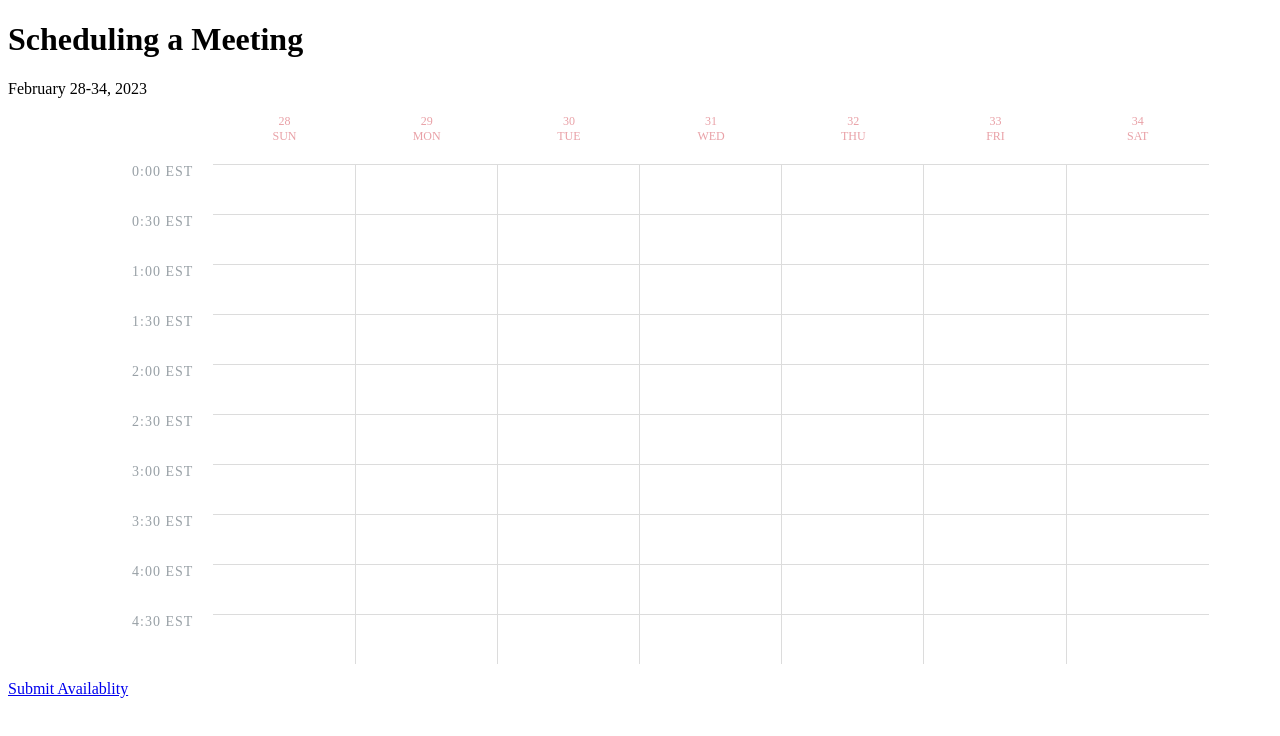
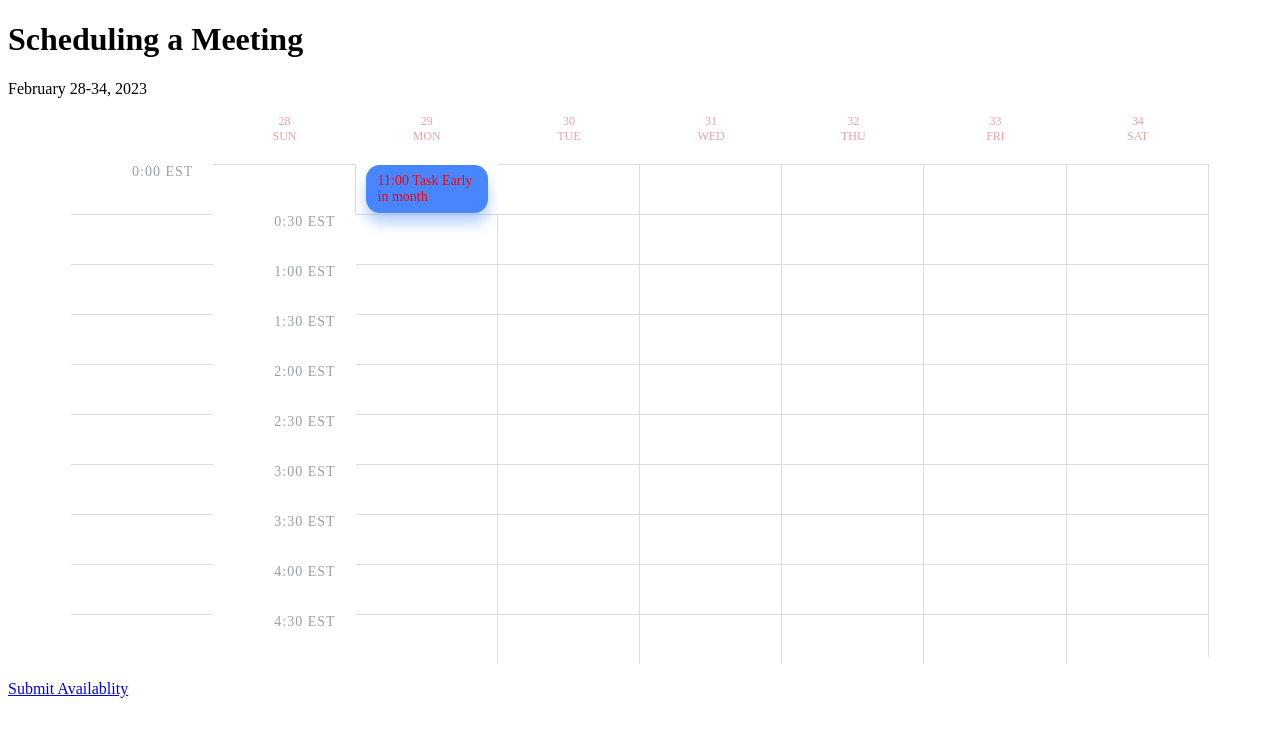
Before and after one commit to msacco8/Scheduling-Tool, a SvelteKit app in the folder my-app/: page /home in a window 1280 px wide. Shown: the top 736 px of the page. Built offline with nearby package versions, Linux system fonts and the light colour scheme.

Commit message:
fix avail click behavior

```diff
--- a/my-app/src/components/MainCal.svelte
+++ b/my-app/src/components/MainCal.svelte
@@ -6,35 +6,27 @@
 	/**
      * @type {any[]}
      */
-	var timeBlocks = [];	//	The days to display in each box
+	var timeBlocks = [];
 
-	//	The Calendar Component just displays stuff in a row & column. It has no knowledge of dates.
-	//	The items[] below are placed (by you) in a specified row & column of the calendar.
-	//	You need to call findRowCol() to calc the row/col based on each items start date. Each date box has a Date() property.
-	//	And, if an item overlaps rows, then you need to add a 2nd item on the subsequent row.
 	/**
      * @type {any[]}
      */
-	var items = [];
-	function initMonthItems() {
-		items=[
-			// {title:"11:00 Task Early in month",className:"task--primary",date:new Date(y,m,7),len:2},
-			// {title:"7:30 Wk 2 tasks",className:"task--warning",date:d1,len:2},
-			// {title:"Overlapping Stuff (isBottom:true)",date:d1,className:"task--info",len:4,isBottom:true},
-			// {title:"10:00 More Stuff to do",date:new Date(y,m,7),className:"task--info",len:2,detailHeader:"Difficult",detailContent:"But not especially so"},
-			// {title:"All day task",date:new Date(y,m,7),className:"task--danger",len:1,vlen:2},
+  $: availabilities = [];
+	function initAvailabilities() {
+		availabilities=[
+			{title:"11:00 Task Early in month",className:"task--primary",len:2, startMin: 30, day: "Tue"},
 		];
+
 		//This is where you calc the row/col to put each dated item
-		for (let i of items) {
-			// let rc = findRowCol(i.date);
-			// if (rc == null) {
-			// 	console.log('didn`t find date for ',i);
-			// 	console.log(i.date);
-			// 	i.startCol = i.startRow = 0;
-			// } else {
-			// 	i.startCol = rc.col;
-			// 	i.startRow = rc.row;
-			// }
+		for (let avail of availabilities) {
+      console.log(avail);
+			let rc = findRowCol(avail);
+      console.log(rc);
+			if (rc == null) {
+			} else {
+				avail.startCol = rc.col;
+				avail.startRow = rc.row;
+			}
 		}
 	}
 
@@ -42,9 +34,8 @@
 
 	// choose what date/day gets displayed in each date box.
 	function initContent() {
-		// initMonth();
-		initMonthItems();
     initTimeBlocks();
+		initAvailabilities();
 	}
 
   // Adding 30 minute time blocks to each day of the week
@@ -54,47 +45,54 @@
     for (var i = 0; i < 48; i++) {
       for (var j = 0; j < 8; j++) {
         // Note the structure of a time block
-        timeBlocks.push({id: j, day: dayNames[j], startMin: i * 30})
+        timeBlocks.push({row: i, col: j, day: dayNames[j][0], startMin: i * 30})
       }
     }
   }
 	/**
-     * @param {{ getYear: () => any; getMonth: () => any; getDate: () => any; }} availBlock
+     * @param {{ day: any; startMin: any; }} availBlock
      */
 	function findRowCol(availBlock) {
-		for (var i = 0; i< timeBlocks.length; i++) {
-			// let d = days[i].date;
-			// if (d.getYear() === availBlock.getYear()
-			// 	&& d.getMonth() === availBlock.getMonth()
-			// 	&& d.getDate() === availBlock.getDate())
-			// 	return {row:Math.floor(i/7)+2,col:i%7+1};
+		for (var i = 0; i < timeBlocks.length; i++) {
+			let time = timeBlocks[i];
+			if (time.day ==  availBlock.day && time.startMin == availBlock.startMin)
+				return {row: time.row, col: time.col};
 		}
 		return null;
 	}
+
+  // Adds new availability block to calendar
+  function addNewAvailibity() {
+    availabilities.push({title:"11:00 Task Early in month",className:"task--primary",len:2, startMin: 60, day: "Tue"});
+    availabilities = availabilities
+  }
 </script>
 
 
 <div class="calendar-container">
+
     <div class="calendar">
       {#each dayNames as day}
         <span class="day-name">{day[1]}<br/>{day[0]}</span>
       {/each}
     </div>
+
     <div class="calendar-body">
         {#each timeBlocks as block}
-          {#if block.id == 0 && (block.startMin % 60) == 0}
+          {#if block.col == 0 && (block.startMin % 60) == 0}
             <span class="time">{block.startMin / 60}:00 EST</span>
-          {:else if block.id == 0 && (block.startMin % 60) == 30}
+          {:else if block.col == 0 && (block.startMin % 60) == 30}
             <span class="time">{(block.startMin-30) / 60}:30 EST</span>
           {:else}
-            <span class="day"></span>
+            <!-- svelte-ignore a11y-click-events-have-key-events -->
+            <span on:click={addNewAvailibity} class="day"></span>
           {/if}
         {/each}
 
-        {#each items as item}
+        {#each availabilities as item}
             <section
                 class="task {item.className}"
-                style="grid-column: {item.startCol} / span {item.len};
+                style="grid-column: {item.startCol};
                 grid-row: {item.startRow};
                 align-self: {item.isBottom?'end':'center'};"
                 >
@@ -233,7 +231,7 @@
   left: 30%;
   border: solid transparent;
   content: " ";
-  height: 0;
+  height: 100%;
   width: 0;
   position: absolute;
   pointer-events: none;
```
